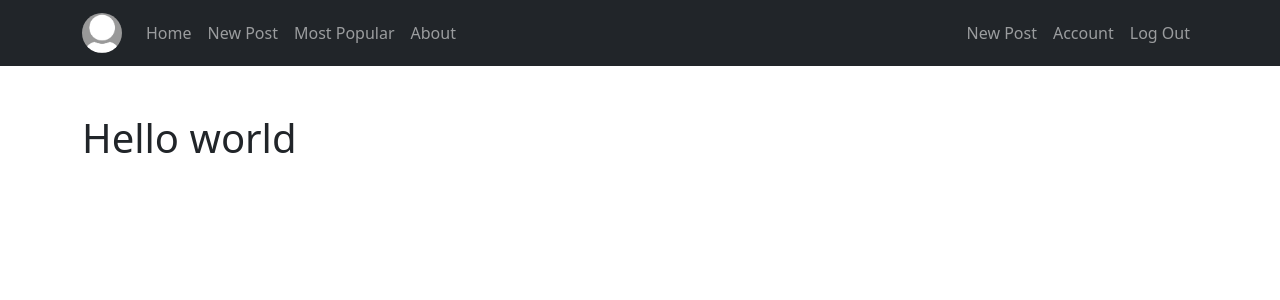
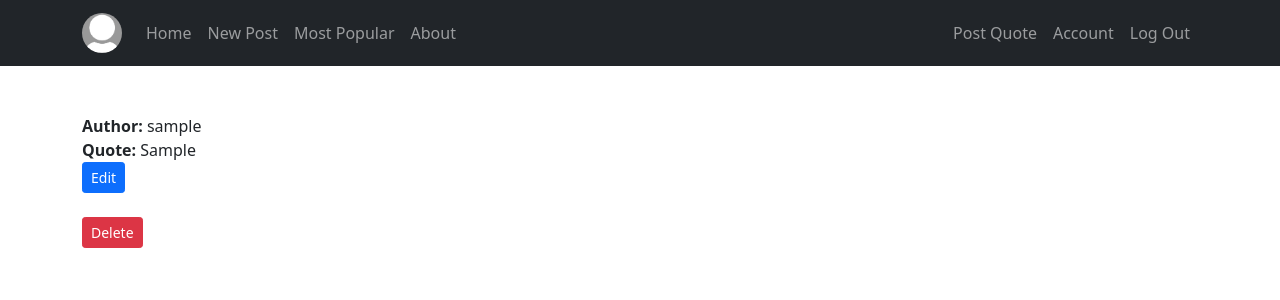
Before and after one commit to crispus-nj/blog-app, a Flask app: page / in a window 1280 px wide. Shown: the top 300 px of the page. Run offline with Flask 2, Linux system fonts and the light colour scheme; a user stored in the database is signed in; tables that the repository leaves empty hold one stand-in row (values such as "Sample post").

Commit message:
added update_post.html to update the quote. added logic to only allow the owner of the quote to edit the quote. added comment model and removed the comment association table. Created the route to display the update form

```diff
--- a/app/forms.py
+++ b/app/forms.py
@@ -29,3 +29,7 @@ class RegisterForm(FlaskForm):
 class PostQuoteForm(FlaskForm):
     content = TextAreaField('Write a quote')
     submit = SubmitField('Post Quote')
+
+class UpdatePostForm(FlaskForm):
+    content = TextAreaField('Update Your Quote')
+    submit = SubmitField('Update Quote')
--- a/app/templates/index.html
+++ b/app/templates/index.html
@@ -1,6 +1,21 @@
 {% extends 'base.html' %}
 {% block content %}
 <div class="col-md-4">
-    <h1>Hello world</h1>
+    {% for post in posts %}
+    {% if current_user == post.author %}
+    <form action="{{url_for('update_post', post_id=post.id)}}" method="POST" >
+        <strong>Author:</strong> {{current_user.username}}<br>
+        <strong>Quote:</strong> {{post.quote}}<br>
+
+            <button type="submit" class="btn btn-primary btn-sm">Edit</button>
+        </form><br>
+        <form action="" method="POST">
+            <button type="submit" class="btn btn-danger btn-sm">Delete</button>
+        </form>
+    {% else %}
+    <strong>Quote:</strong> {{post.quote}}<br>
+   <strong>Author:</strong> {{post.author.username}}
+   {% endif %}
+    {% endfor %}
 </div>
 {% endblock %}
--- a/app/templates/most_popular.html
+++ b/app/templates/most_popular.html
@@ -2,6 +2,6 @@
 {% block title %} Most Popular Posts{% endblock %}
 {% block content %}
 {% for post in posts %}
-{{post}}
+{{post.author}}<br>
 {% endfor %}
 {% endblock %}
--- a/app/templates/utilities/navbar.html
+++ b/app/templates/utilities/navbar.html
@@ -20,7 +20,7 @@
 
             <div class="navbar-nav ms-auto">
                 {% if current_user.is_authenticated %}
-                <a class="nav-item nav-link" href="{{url_for('create_post')}}">New Post</a>
+                <a class="nav-item nav-link" href="{{url_for('create_post')}}">Post Quote</a>
                 <a class="nav-item nav-link" href="#">Account</a>
                 <a class="nav-item nav-link" href="{{url_for('logout')}}">Log Out</a>
                 {% else %}
--- a/app/views.py
+++ b/app/views.py
@@ -2,18 +2,28 @@ from flask import redirect, url_for, flash, render_template, request
 from werkzeug.security import generate_password_hash, check_password_hash
 import requests
 from app import app , db
-from app.forms import LoginForm, RegisterForm, PostQuoteForm
+from app.forms import LoginForm, RegisterForm, PostQuoteForm, UpdatePostForm
 from app.models import User, Post
 from flask_login import login_user, login_required, logout_user, current_user
 
 
+
+
+###########################
+###### MAIN ROUTES #########
+###########################
 @app.route('/')
 def home():
     db.create_all()
-    return render_template("index.html")
+    posts = Post.query.all()
+    # for post in posts:
+    #     print(post.quote)
+    #     print(current_user.username)
+    #     print(type(post))
+    return render_template("index.html", posts = posts)
 
 ###########################
-######USERS ROUTES#########
+###### USERS ROUTES #########
 ###########################
 
 @app.route('/login', methods=['POST', 'GET'])
@@ -49,11 +59,12 @@ def logout():
 
 
 ###########################
-######POSTS ROUTES#########
+###### POSTS ROUTES #########
 ###########################
 @app.route('/most-popular')
 def popular_posts():
     posts = requests.get('http://quotes.stormconsultancy.co.uk/quotes.json')
+    posts = posts.json()
 
     return render_template('most_popular.html', posts=posts)
 
@@ -67,5 +78,19 @@ def create_post():
         db.session.commit()
         flash('New Quote created', 'success')
         return redirect(url_for('home'))
-        # Java programming is used for mobile application. sweet for trail if you have the sike of a bee!
     return render_template('create_post.html', form=form)
+
+@app.route('/post/<post_id>', methods=['POST', 'GET'])
+@login_required
+def update_post(post_id):
+    form = UpdatePostForm()
+    post = Post.query.get(post_id)
+    if form.validate_on_submit():
+        post.quote = form.content.data
+        db.session.commit()
+        flash('Quote updated successfull', 'success')
+        return redirect(url_for('home'))
+    if request.method == 'POST':
+        form.content.data = post.quote
+
+    return render_template('update_post.html', form=form, post_id = post)
```
Also changed, not shown: app/models.py (+12 -12 lines), app/templates/update_post.html (added, +25 -0 lines).
